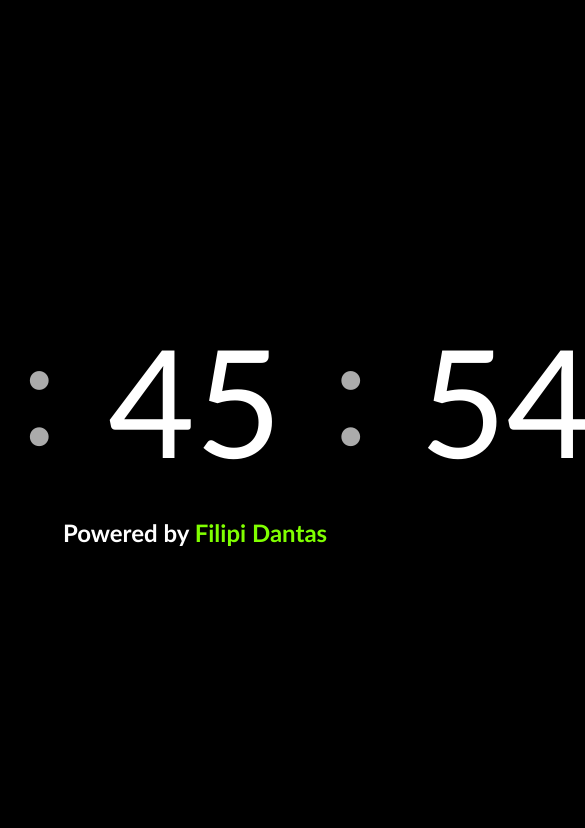
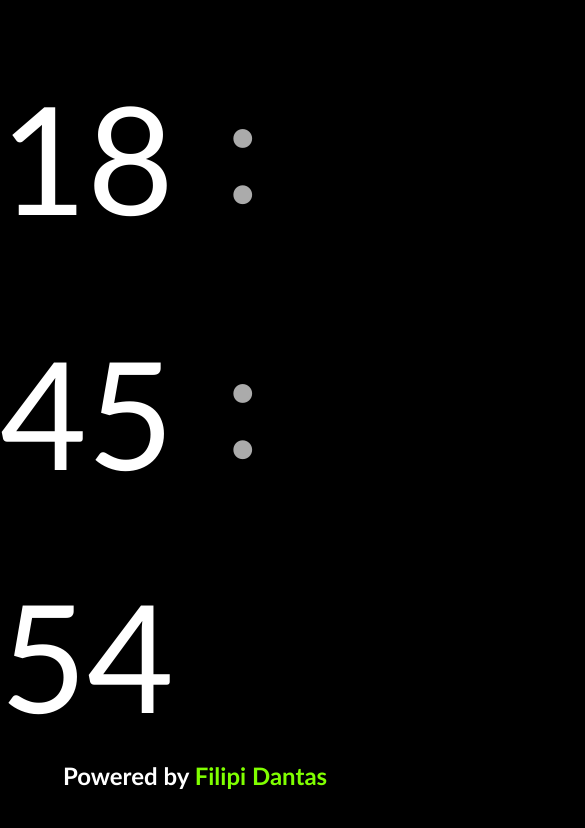
Before and after one commit to Filipi0/Relogio-virtual, a plain HTML site: page index.html in a window 390 px wide. Shown: the whole page, 585 px wide, since content can reach past the window. Drawn offline with Linux system fonts and the light colour scheme.

Commit message:
Adicionado responsividade a tela.

```diff
--- a/scripts.js
+++ b/scripts.js
@@ -7,11 +7,11 @@ function newTime() {
 
     const hours = date.getHours()
     const minutes = date.getMinutes()
-    const seconds = date.getSeconds()
+    const Seconds = date.getSeconds()
 
-    hoursElement.textContent = hours;
-    minutesElement.textContent = minutes;
-    secondsElement.textContent = seconds;
+    hoursElement.textContent = fixTime(hours);
+    minutesElement.textContent = fixTime(minutes);
+    secondsElement.textContent = fixTime(Seconds);
 }
 
 function fixTime(time) {
--- a/style.css
+++ b/style.css
@@ -25,6 +25,7 @@ body{
 .clock{
     display: flex;
     gap: 50px;
+    flex-wrap: wrap;
 }
 
 .clock span{
```
